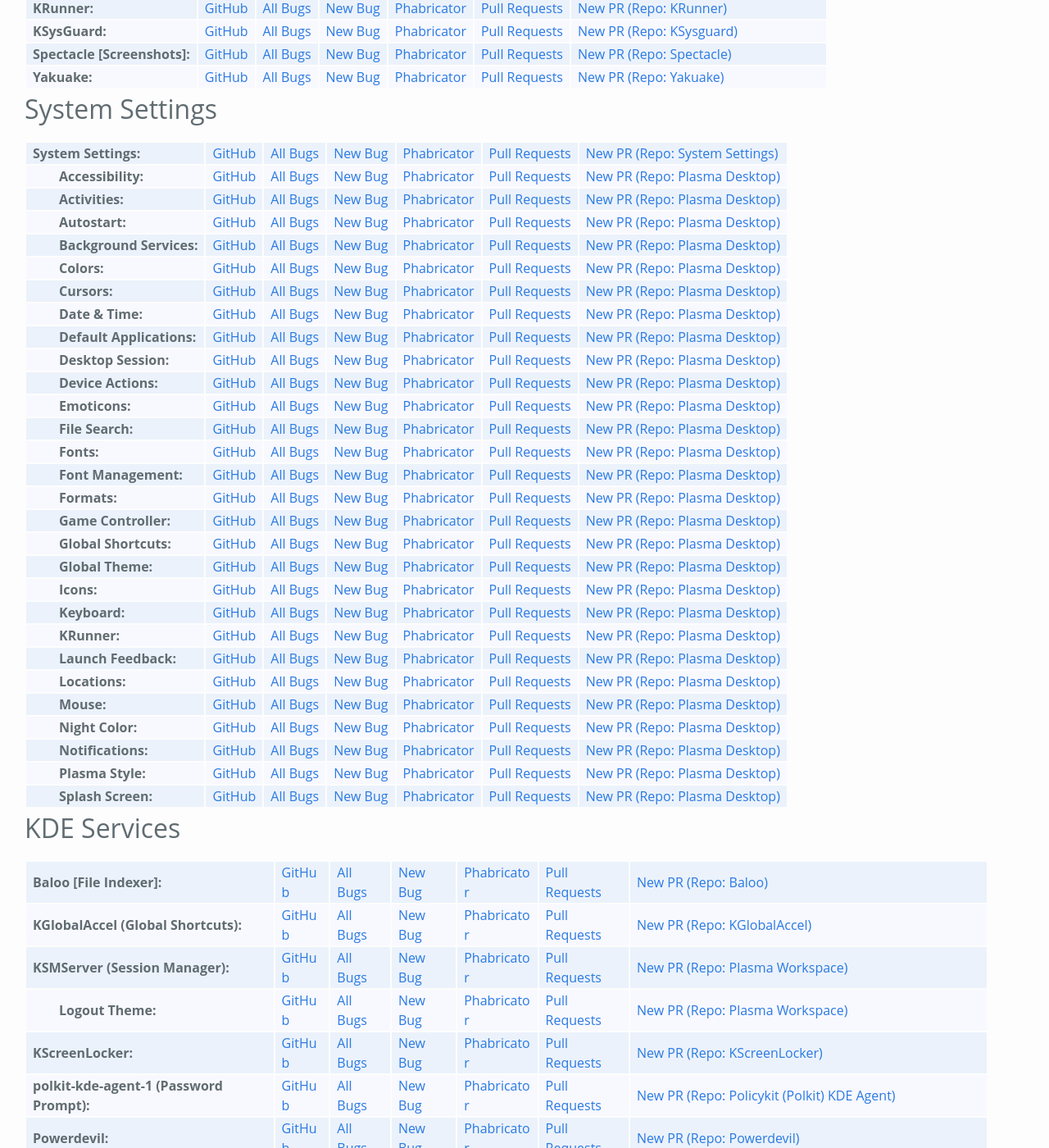
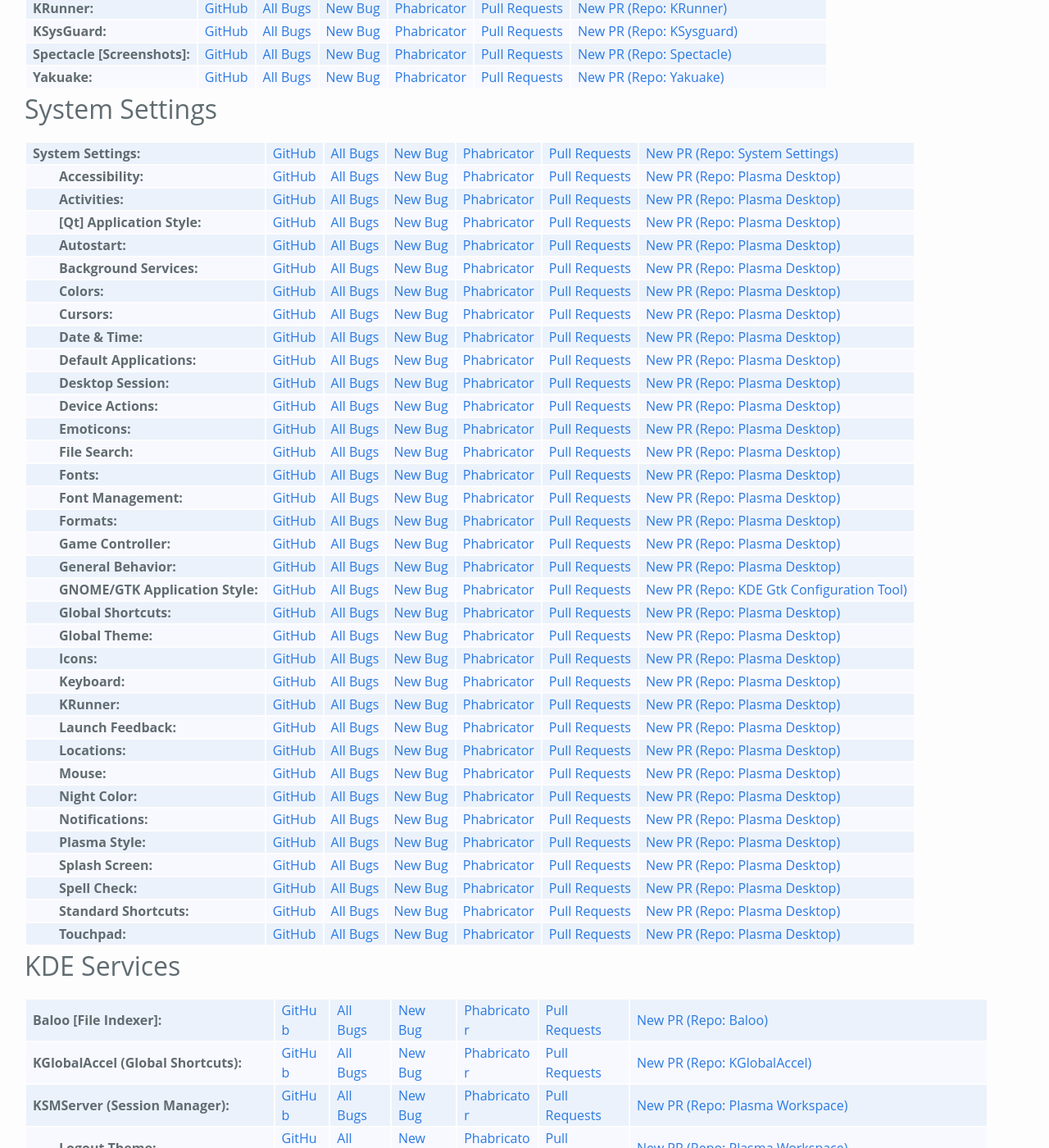
Before and after one commit to Zren/zren.github.io, a Jekyll site: the page built from kde_repos.md, in a window 1280 px wide and 1400 px high, scrolled down 5065 px. Shown: the whole window at 82% size. Built offline with Jekyll 4.4.1, drawn with Linux system fonts in a browser that asks for light colours.

Commit message:
Add links to System Settings modules (part3)

```diff
--- a/kde_repos.md
+++ b/kde_repos.md
@@ -1062,6 +1062,13 @@
 	</tr>
 	<tr class="indent">
 		{% include kdeRepoDesktop.html
+			repoName='[Qt] Application Style'
+			githubLink='https://github.com/KDE/plasma-desktop/tree/master/kcms/style'
+			product='systemsettings&component=kcm_style'
+		%}
+	</tr>
+	<tr class="indent">
+		{% include kdeRepoDesktop.html
 			repoName='Autostart'
 			githubLink='https://github.com/KDE/plasma-desktop/tree/master/kcms/autostart'
 			product='systemsettings&component=kcm_autostart'
@@ -1160,6 +1167,23 @@
 	</tr>
 	<tr class="indent">
 		{% include kdeRepoDesktop.html
+			repoName='General Behavior'
+			githubLink='https://github.com/KDE/plasma-desktop/tree/master/kcms/workspaceoptions'
+			product='systemsettings&component=general'
+		%}
+	</tr>
+	<tr class="indent">
+		{% include kdeRepo.html
+			repoName='GNOME/GTK Application Style'
+			githubLink='https://github.com/KDE/kde-gtk-config'
+			product='kde-gtk-config'
+			phabRepo='kde-gtk-config'
+			phabRepoName='KDE Gtk Configuration Tool'
+			phabDiffQuery='j8derDIaiCMm'
+		%}
+	</tr>
+	<tr class="indent">
+		{% include kdeRepoDesktop.html
 			repoName='Global Shortcuts'
 			githubLink='https://github.com/KDE/plasma-desktop/tree/master/kcms/keys'
 			product='systemsettings&component=kcm_keys'
@@ -1240,6 +1264,27 @@
 			repoName='Splash Screen'
 			githubLink='https://github.com/KDE/plasma-desktop/tree/master/kcms/ksplash'
 			product='systemsettings&component=kcm_splashscreen'
+		%}
+	</tr>
+	<tr class="indent">
+		{% include kdeRepoDesktop.html
+			repoName='Spell Check'
+			githubLink='https://github.com/KDE/plasma-desktop/tree/master/kcms/spellchecking'
+			product='systemsettings&component=kcm_language'
+		%}
+	</tr>
+	<tr class="indent">
+		{% include kdeRepoDesktop.html
+			repoName='Standard Shortcuts'
+			githubLink='https://github.com/KDE/plasma-desktop/tree/master/kcms/standard_actions'
+			product='systemsettings&component=kcm_standard_actions'
+		%}
+	</tr>
+	<tr class="indent">
+		{% include kdeRepoDesktop.html
+			repoName='Touchpad'
+			githubLink='https://github.com/KDE/plasma-desktop/tree/master/kcms/touchpad/src/kcm'
+			product='Touchpad-KCM'
 		%}
 	</tr>
 </table>
```
